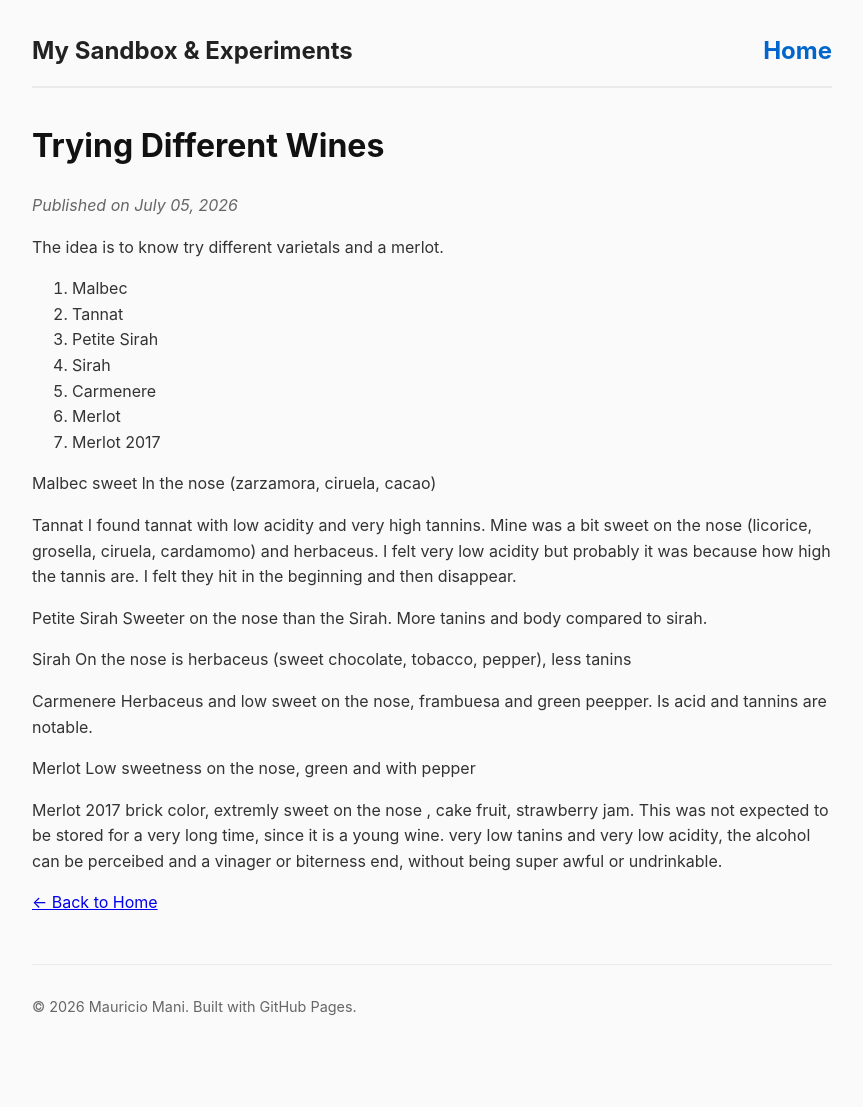
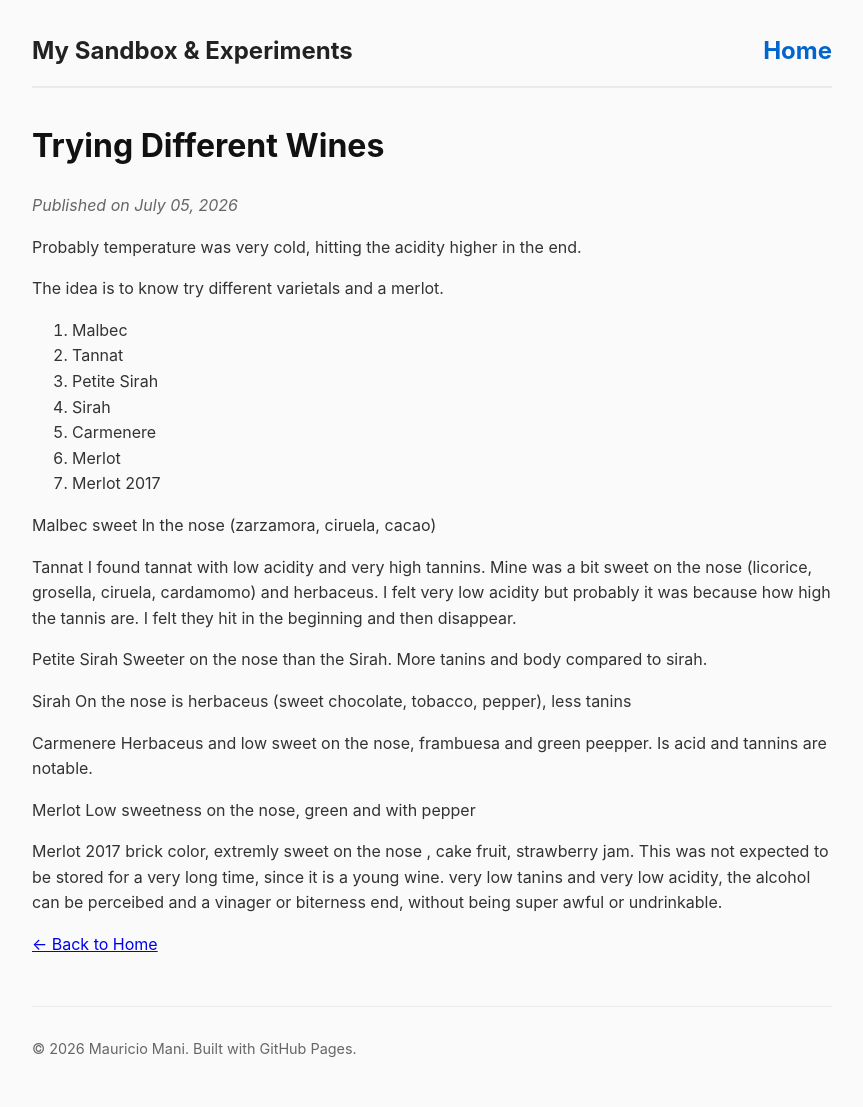
Before and after one commit to mauriciomani/mauriciomani.github.io, a Jekyll site: the page built from _posts/2026-07-05-trying-different-wines.md, in a window 1280 px wide. Shown: the whole page, without its empty margins (208-1071 px from the left). Built offline with Jekyll 4.4.1, drawn with Linux system fonts in a browser that asks for light colours; our own code applies the rules of GitHub Pages for plain Markdown files; before the commit the page ends 1065 px from its top, so only the background shows below that.

Commit message:
Add note on temperature impact on wine tasting
Added a note about temperature affecting acidity.

```diff
--- a/_posts/2026-07-05-trying-different-wines.md
+++ b/_posts/2026-07-05-trying-different-wines.md
@@ -1,3 +1,5 @@
+Probably temperature was very cold, hitting the acidity higher in the end.
+
 The idea is to know try different varietals and a merlot.
 1. Malbec
 2. Tannat
```
